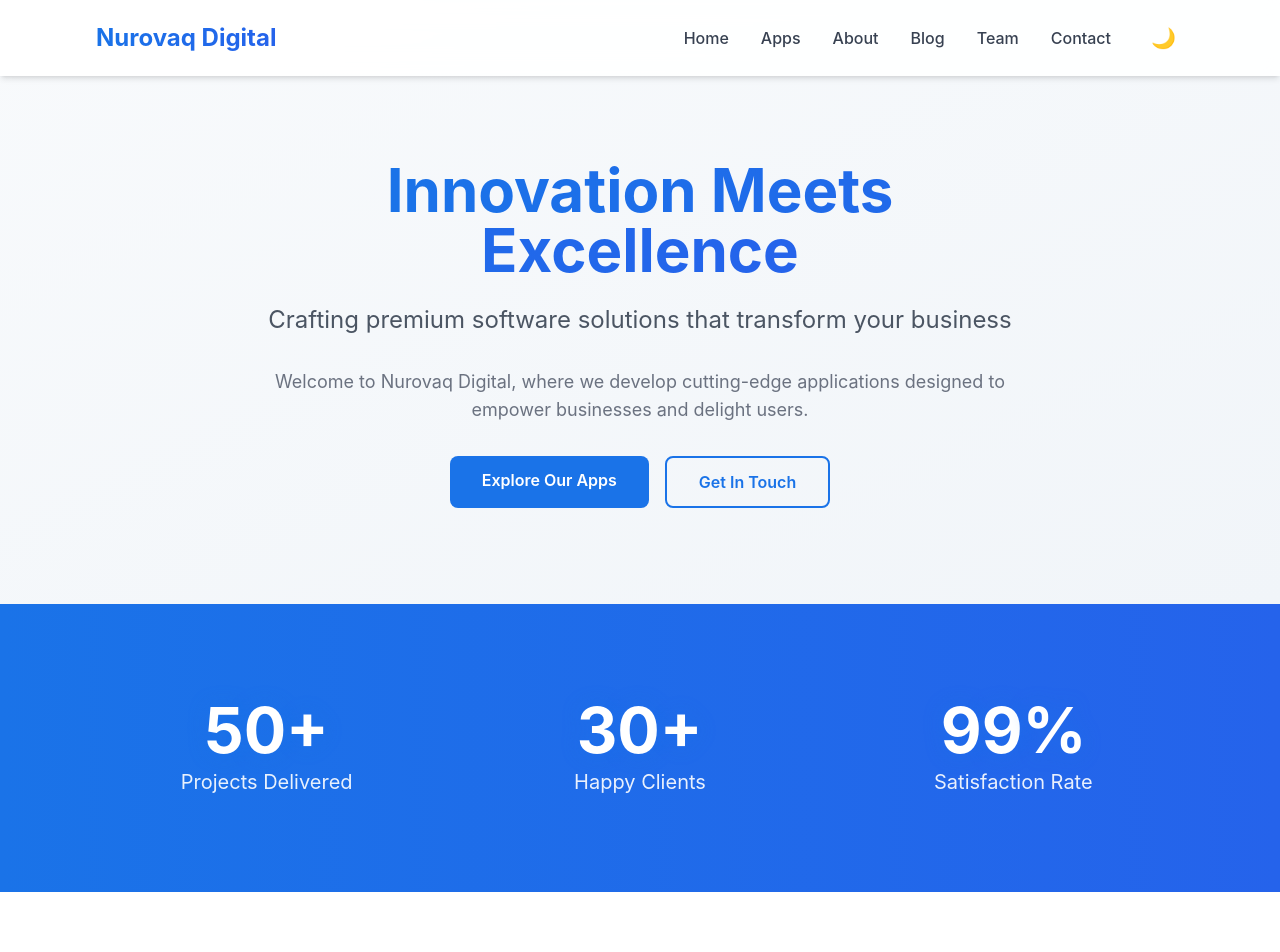
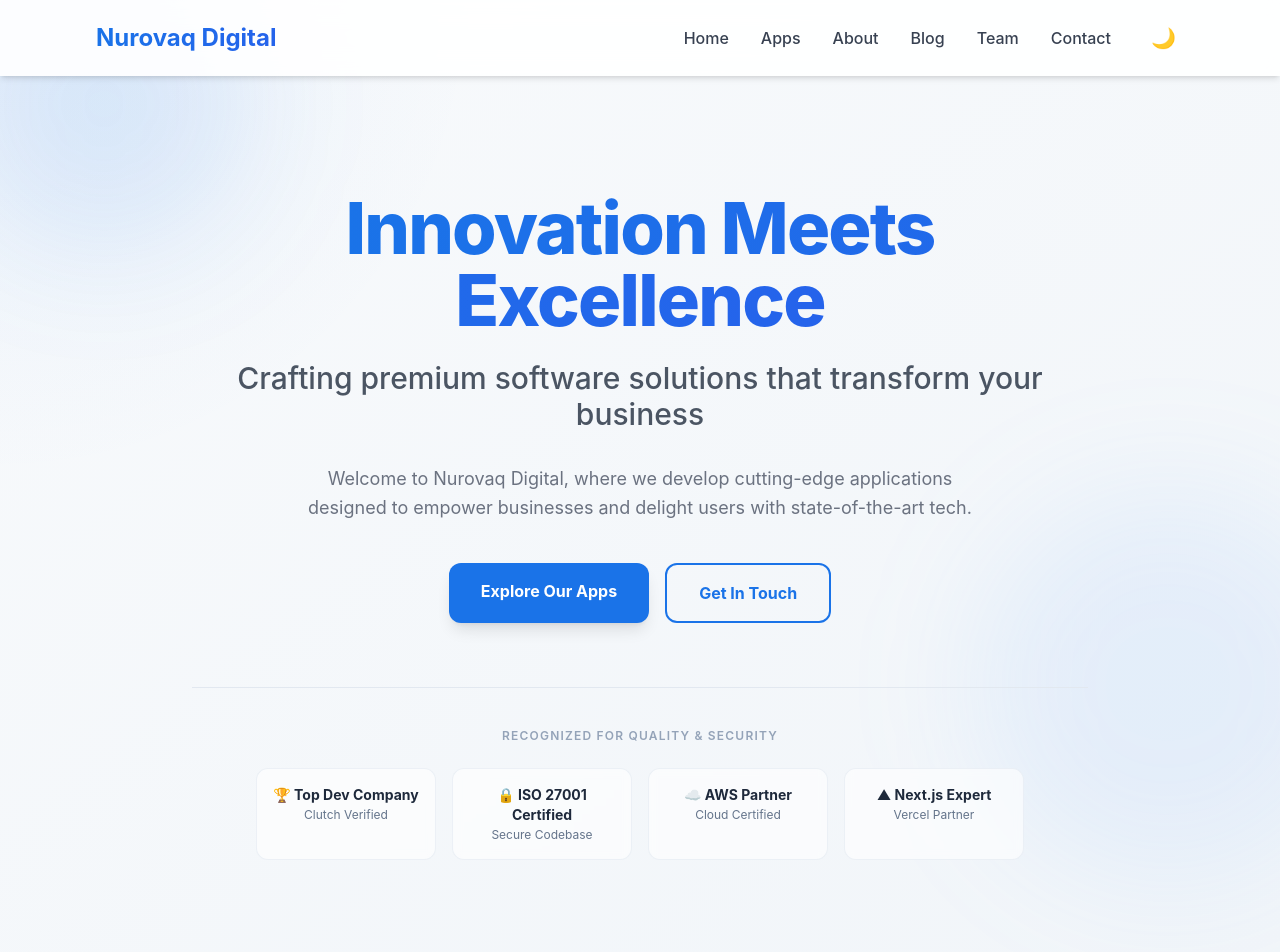
Before and after one commit to nurovaqdigital-dev/Nurovaq-Digital, a Next.js app: page / in a window 1280 px wide. Shown: the top 952 px of the page. Built offline with nearby package versions, Linux system fonts and the light colour scheme.

Commit message:
Auto-sync: saved changes

```diff
--- a/src/app/layout.tsx
+++ b/src/app/layout.tsx
@@ -16,7 +16,7 @@ export default function RootLayout({
 }) {
   return (
     <html lang="en">
-      <body className="bg-white text-gray-900">
+      <body className="bg-white dark:bg-slate-900 text-gray-900 dark:text-slate-100 transition-colors duration-300 min-h-screen">
         {children}
       </body>
     </html>
--- a/src/components/Hero.tsx
+++ b/src/components/Hero.tsx
@@ -1,15 +1,69 @@
+'use client'
+
+import { useState, useEffect, useRef } from 'react'
 import AnimatedSection from './AnimatedSection'
 
 export default function Hero() {
+  const [mousePos, setMousePos] = useState({ x: 0, y: 0 })
+  const [scrollY, setScrollY] = useState(0)
+  const heroRef = useRef<HTMLDivElement>(null)
+
+  // Track mouse position relative to Hero container
+  const handleMouseMove = (e: React.MouseEvent<HTMLDivElement>) => {
+    if (heroRef.current) {
+      const rect = heroRef.current.getBoundingClientRect()
+      setMousePos({
+        x: e.clientX - rect.left,
+        y: e.clientY - rect.top,
+      })
+    }
+  }
+
+  // Track scroll position for parallax effect
+  useEffect(() => {
+    const handleScroll = () => {
+      setScrollY(window.scrollY)
+    }
+    window.addEventListener('scroll', handleScroll, { passive: true })
+    return () => window.removeEventListener('scroll', handleScroll)
+  }, [])
+
+  const badges = [
+    { text: '🏆 Top Dev Company', desc: 'Clutch Verified' },
+    { text: '🔒 ISO 27001 Certified', desc: 'Secure Codebase' },
+    { text: '☁️ AWS Partner', desc: 'Cloud Certified' },
+    { text: '▲ Next.js Expert', desc: 'Vercel Partner' },
+  ]
+
   return (
     <section
       id="home"
-      className="section-padding pt-32 md:pt-40 bg-gradient-to-br from-slate-50 to-slate-100"
+      ref={heroRef}
+      onMouseMove={handleMouseMove}
+      className="relative section-padding pt-32 md:pt-48 bg-gradient-to-br from-slate-50 to-slate-100 dark:from-slate-900 dark:to-slate-950 overflow-hidden transition-colors duration-300 min-h-screen flex flex-col justify-center"
     >
-      <div className="container-custom">
-        <div className="max-w-3xl mx-auto text-center">
+      {/* Mouse Follow Glow Overlay */}
+      <div
+        className="pointer-events-none absolute inset-0 opacity-40 dark:opacity-30 transition-opacity duration-300"
+        style={{
+          background: `radial-gradient(600px circle at ${mousePos.x}px ${mousePos.y}px, rgba(26, 115, 232, 0.15), transparent 80%)`,
+        }}
+      />
+
+      {/* Floating background decorative circles (Parallax) */}
+      <div
+        className="absolute -top-10 -left-10 w-72 h-72 rounded-full bg-primary/10 dark:bg-primary/5 blur-3xl pointer-events-none"
+        style={{ transform: `translateY(${scrollY * 0.15}px)` }}
+      />
+      <div
+        className="absolute bottom-20 -right-20 w-96 h-96 rounded-full bg-blue-400/10 dark:bg-blue-500/5 blur-3xl pointer-events-none"
+        style={{ transform: `translateY(${scrollY * -0.1}px)` }}
+      />
+
+      <div className="container-custom relative z-10">
+        <div className="max-w-4xl mx-auto text-center">
           <AnimatedSection animation="fade-up">
-            <h1 className="text-4xl md:text-6xl font-bold mb-6">
+            <h1 className="text-5xl md:text-7xl font-extrabold mb-6 tracking-tight leading-tight">
               <span className="gradient-text">
                 Innovation Meets Excellence
               </span>
@@ -17,32 +71,56 @@ export default function Hero() {
           </AnimatedSection>
 
           <AnimatedSection animation="fade-up" delay={100}>
-            <p className="text-xl md:text-2xl text-gray-600 mb-8">
+            <p className="text-xl md:text-3xl text-gray-600 dark:text-slate-300 mb-8 font-medium">
               Crafting premium software solutions that transform your business
             </p>
           </AnimatedSection>
 
           <AnimatedSection animation="fade-up" delay={200}>
-            <p className="text-lg text-gray-500 mb-8">
+            <p className="text-lg text-gray-500 dark:text-slate-400 max-w-2xl mx-auto mb-10 leading-relaxed">
               Welcome to Nurovaq Digital, where we develop cutting-edge applications
-              designed to empower businesses and delight users.
+              designed to empower businesses and delight users with state-of-the-art tech.
             </p>
           </AnimatedSection>
 
           <AnimatedSection animation="fade-up" delay={300}>
-            <div className="flex flex-col sm:flex-row gap-4 justify-center">
+            <div className="flex flex-col sm:flex-row gap-4 justify-center mb-16">
               <a
                 href="#apps"
-                className="px-8 py-3 bg-primary text-white rounded-lg font-semibold hover:bg-blue-700 transition-colors"
+                className="px-8 py-4 bg-primary text-white rounded-xl font-bold shadow-lg hover:shadow-primary/30 hover:bg-blue-700 hover:scale-105 transition-all duration-300"
               >
                 Explore Our Apps
               </a>
               <a
                 href="#contact"
-                className="px-8 py-3 border-2 border-primary text-primary rounded-lg font-semibold hover:bg-primary hover:text-white transition-colors"
+                className="px-8 py-4 border-2 border-primary text-primary dark:text-blue-400 dark:border-blue-400 rounded-xl font-bold hover:bg-primary hover:text-white dark:hover:bg-blue-400 dark:hover:text-slate-900 hover:scale-105 transition-all duration-300"
               >
                 Get In Touch
               </a>
+            </div>
+          </AnimatedSection>
+
+          {/* Social Proof Badges Grid */}
+          <AnimatedSection animation="slide-up" delay={400}>
+            <div className="border-t border-slate-200 dark:border-slate-800 pt-10 mt-6">
+              <p className="text-xs font-semibold uppercase tracking-widest text-slate-400 dark:text-slate-500 mb-6">
+                Recognized for Quality & Security
+              </p>
+              <div className="grid grid-cols-2 md:grid-cols-4 gap-4 max-w-3xl mx-auto">
+                {badges.map((badge, idx) => (
+                  <div
+                    key={idx}
+                    className="p-4 bg-white/60 dark:bg-slate-900/40 backdrop-blur-sm rounded-xl border border-slate-200/60 dark:border-slate-800/60 hover:border-primary/50 dark:hover:border-primary/50 hover:shadow-md dark:hover:shadow-black/30 hover:-translate-y-1 transition-all duration-300 text-center group"
+                  >
+                    <div className="font-bold text-sm text-slate-800 dark:text-slate-200 mb-0.5 group-hover:text-primary dark:group-hover:text-blue-400 transition-colors">
+                      {badge.text}
+                    </div>
+                    <div className="text-xs text-slate-500 dark:text-slate-500">
+                      {badge.desc}
+                    </div>
+                  </div>
+                ))}
+              </div>
             </div>
           </AnimatedSection>
         </div>
```
